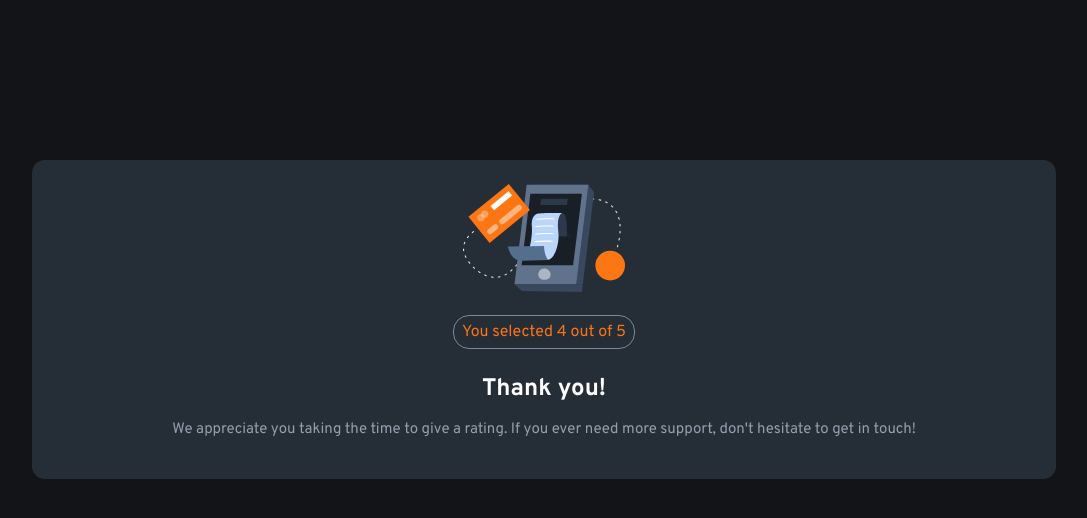
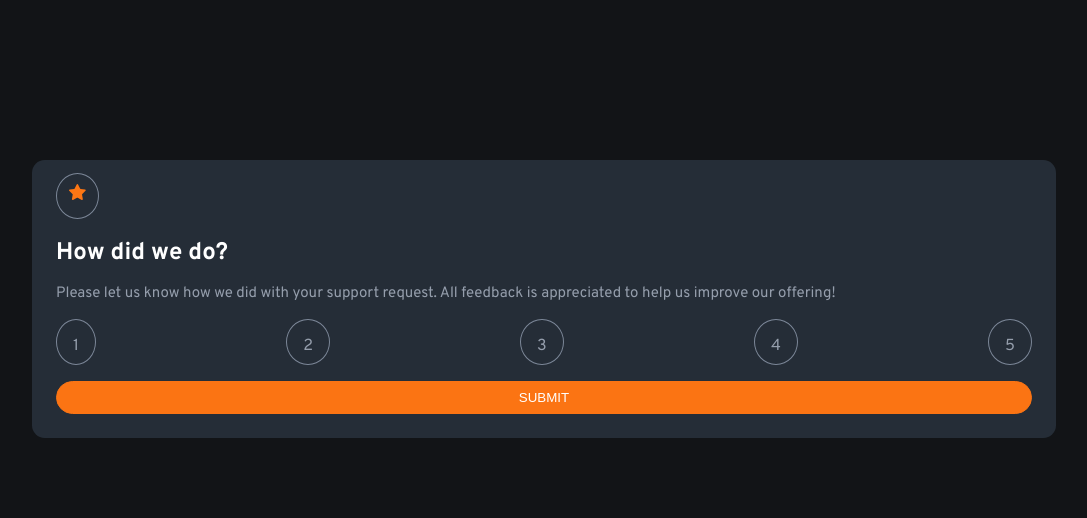
Before and after one commit to Clinton-dev/rating-component, an Angular app: page / in a window 1280 px wide. Shown: the top 518 px of the page, without its empty margins (96-1183 px from the left). Built offline with nearby package versions, Linux system fonts and the light colour scheme.

Commit message:
Add routing to the app

```diff
--- a/package.json
+++ b/package.json
@@ -17,7 +17,7 @@
     "@angular/forms": "^14.1.0",
     "@angular/platform-browser": "^14.1.1",
     "@angular/platform-browser-dynamic": "^14.1.0",
-    "@angular/router": "^14.1.0",
+    "@angular/router": "^14.1.1",
     "rxjs": "~7.5.0",
     "tslib": "^2.3.0",
     "zone.js": "~0.11.4"
@@ -27,6 +27,7 @@
     "@angular/cli": "~14.1.1",
     "@angular/compiler-cli": "^14.1.0",
     "@types/jasmine": "~4.0.0",
+    "@types/node": "^18.6.4",
     "jasmine-core": "~4.2.0",
     "karma": "~6.4.0",
     "karma-chrome-launcher": "~3.1.0",
--- a/src/app/app.component.html
+++ b/src/app/app.component.html
@@ -1,4 +1,5 @@
 <div class="container">
     <!-- <app-rating></app-rating> -->
-    <app-thankyou></app-thankyou>
+    <!-- <app-thankyou></app-thankyou> -->
+    <router-outlet></router-outlet>
 </div>
--- a/src/app/app.module.ts
+++ b/src/app/app.module.ts
@@ -1,10 +1,17 @@
 import { NgModule } from '@angular/core';
 import { BrowserModule } from '@angular/platform-browser';
+import { RouterModule, Routes } from '@angular/router';
 
 import { AppComponent } from './app.component';
 import { FooterComponent } from './footer/footer.component';
 import { RatingComponent } from './rating/rating.component';
 import { ThankyouComponent } from './thankyou/thankyou.component';
+
+const appRoutes: Routes = [
+  { path: '', component: RatingComponent },
+  { path: 'thankyou', component: ThankyouComponent },
+  { path: '**', component: RatingComponent },
+]
 
 @NgModule({
   declarations: [
@@ -14,7 +21,8 @@ import { ThankyouComponent } from './thankyou/thankyou.component';
     ThankyouComponent
   ],
   imports: [
-    BrowserModule
+    BrowserModule,
+    RouterModule.forRoot(appRoutes, { enableTracing: true })
   ],
   providers: [],
   bootstrap: [AppComponent]
--- a/src/app/rating/rating.component.html
+++ b/src/app/rating/rating.component.html
@@ -14,5 +14,5 @@
         <div class="rate">4</div>
         <div class="rate">5</div>
     </div>
-    <button>Submit</button>
+    <button routerLink="/thankyou">Submit</button>
 </div>
```
Also changed, not shown: 1 other file (tests, documents, lock files or other folders).
